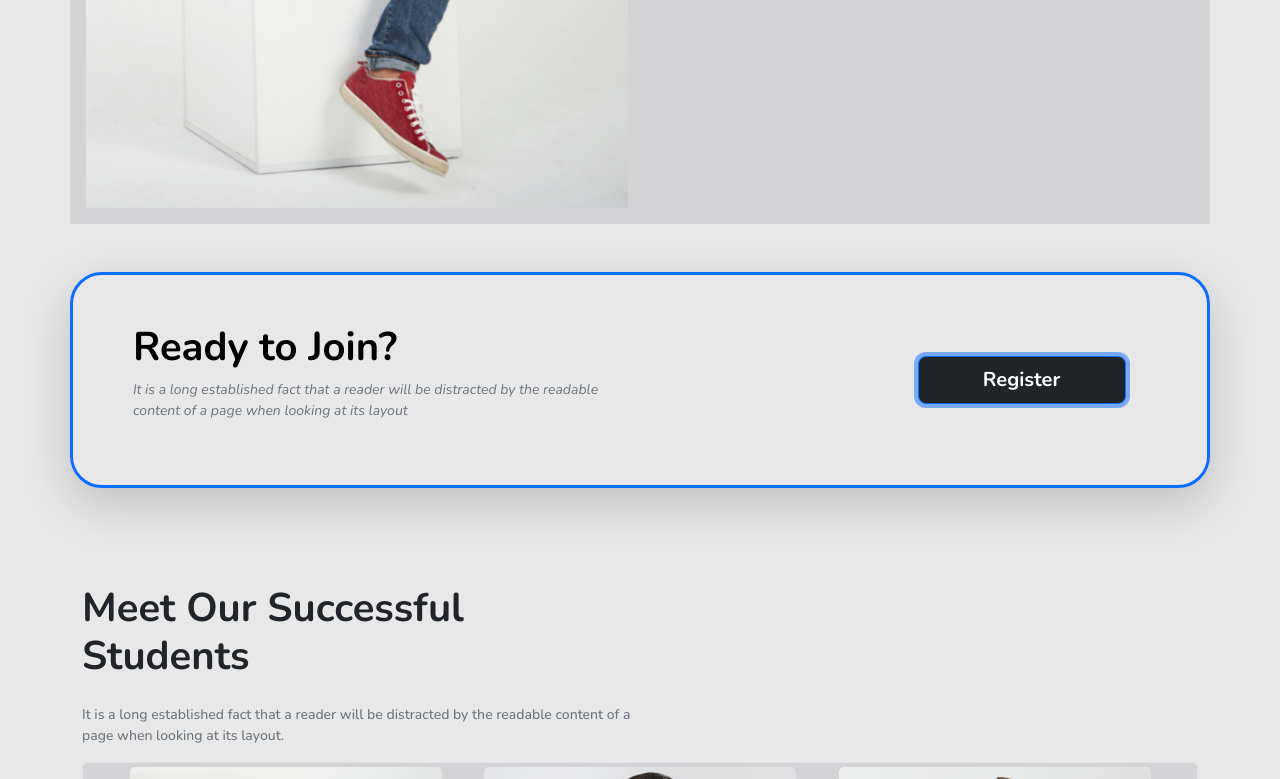
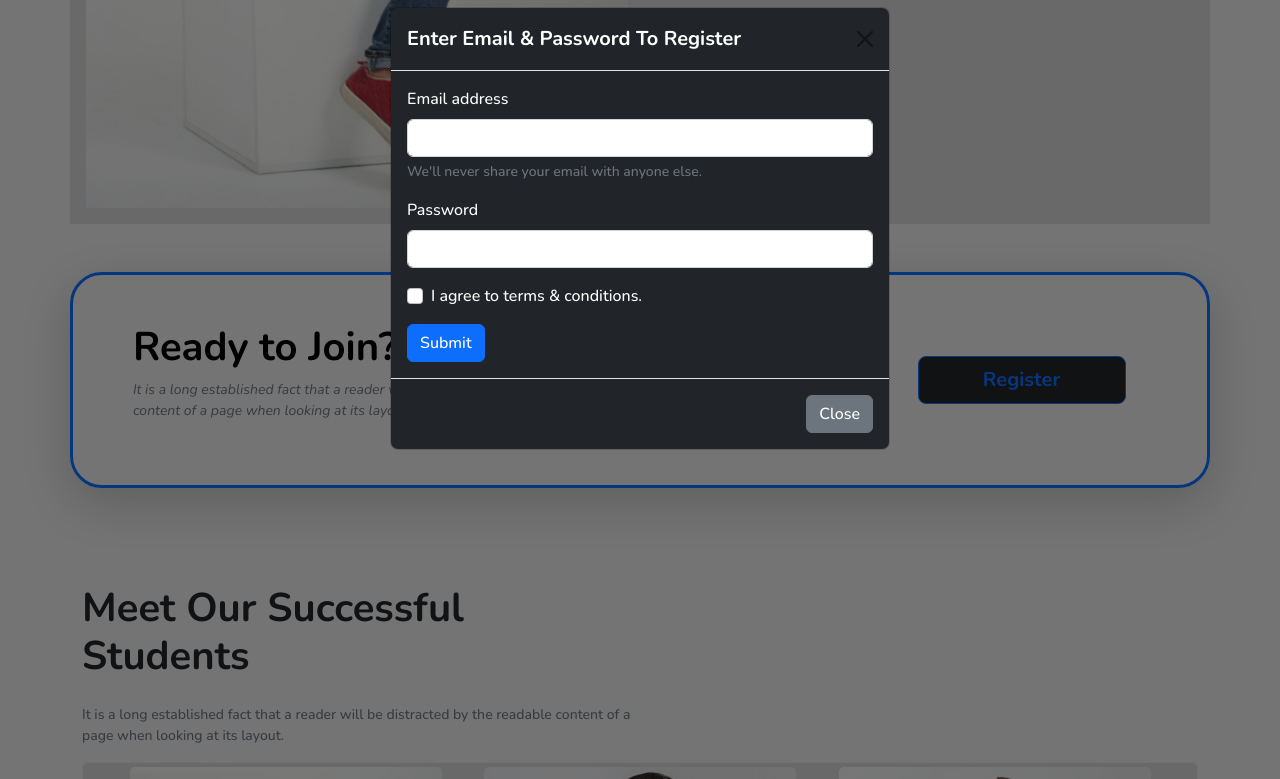
Before and after one commit to fzsf163/learn-tech, a plain HTML site: page index.html in a window 1280 px wide. Both pictures are taken after a click on the button "Register". Shown: the part 2295-3074 px from the top of the page. Drawn offline with nearby package versions, Linux system fonts and the light colour scheme; a web font is replaced by a local one.

Commit message:
modal added

```diff
--- a/index.html
+++ b/index.html
@@ -268,7 +268,41 @@
                         readable content of a page when looking at its layout</p>
                 </div>
                 <div class="w-25">
-                    <button class="btn btn-outline-primary bg-dark btn-lg w-75 fw-bolder">Register</button>
+                    <button type="button" class="btn btn-outline-primary bg-dark btn-lg w-75 fw-bolder" data-bs-toggle="modal" data-bs-target="#exampleModal">Register</button>
+                </div>
+            </div>
+
+            <!-- Modal -->
+            <div class="modal fade" id="exampleModal" tabindex="-1" aria-labelledby="exampleModalLabel"
+                aria-hidden="true">
+                <div class="modal-dialog">
+                    <div class="modal-content bg-dark text-white">
+                        <div class="modal-header">
+                            <h5 class="modal-title fw-bolder text-capitalize" id="exampleModalLabel">Enter Email & Password to register</h5>
+                            <button type="button" class="btn-close" data-bs-dismiss="modal" aria-label="Close"></button>
+                        </div>
+                        <div class="modal-body">
+                            <form>
+                                <div class="mb-3">
+                                  <label for="exampleInputEmail1" class="form-label">Email address</label>
+                                  <input type="email" class="form-control" id="exampleInputEmail1" aria-describedby="emailHelp">
+                                  <div id="emailHelp" class="form-text">We'll never share your email with anyone else.</div>
+                                </div>
+                                <div class="mb-3">
+                                  <label for="exampleInputPassword1" class="form-label">Password</label>
+                                  <input type="password" class="form-control" id="exampleInputPassword1">
+                                </div>
+                                <div class="mb-3 form-check">
+                                  <input type="checkbox" class="form-check-input" id="exampleCheck1">
+                                  <label class="form-check-label" for="exampleCheck1">I agree to terms & conditions.</label>
+                                </div>
+                                <button type="submit" class="btn btn-primary">Submit</button>
+                              </form>
+                        </div>
+                        <div class="modal-footer">
+                            <button type="button" class="btn btn-secondary" data-bs-dismiss="modal">Close</button>
+                        </div>
+                    </div>
                 </div>
             </div>
         </section>
@@ -654,21 +688,23 @@
         </div>
         <div>
             <p><a href="#" class="text-decoration-none text-info">Privacy Ploicy</a> <span class="text-white">|</span>
-                <a href="#" class="text-decoration-none text-info">Terms of use</a></p>
+                <a href="#" class="text-decoration-none text-info">Terms of use</a>
+            </p>
         </div>
 
         <div class="d-flex justify-content-around w-25">
             <!-- facebook -->
             <div>
-                <a href="https://facebook.com" target="_blank"><svg xmlns="http://www.w3.org/2000/svg" width="16" height="16" fill="white" class="bi bi-facebook"
-                    viewBox="0 0 16 16">
+                <a href="https://facebook.com" target="_blank"><svg xmlns="http://www.w3.org/2000/svg" width="16"
+                        height="16" fill="white" class="bi bi-facebook" viewBox="0 0 16 16">
                         <path
                             d="M16 8.049c0-4.446-3.582-8.05-8-8.05C3.58 0-.002 3.603-.002 8.05c0 4.017 2.926 7.347 6.75 7.951v-5.625h-2.03V8.05H6.75V6.275c0-2.017 1.195-3.131 3.022-3.131.876 0 1.791.157 1.791.157v1.98h-1.009c-.993 0-1.303.621-1.303 1.258v1.51h2.218l-.354 2.326H9.25V16c3.824-.604 6.75-3.934 6.75-7.951z" />
                     </svg></a>
             </div>
             <!-- twitter -->
             <div>
-                <a href="http://twitter.com" target="_blank" rel="noopener noreferrer"><svg xmlns="http://www.w3.org/2000/svg" width="16" height="16" fill="white" class="bi bi-twitter"
+                <a href="http://twitter.com" target="_blank" rel="noopener noreferrer"><svg
+                        xmlns="http://www.w3.org/2000/svg" width="16" height="16" fill="white" class="bi bi-twitter"
                         viewBox="0 0 16 16">
                         <path
                             d="M5.026 15c6.038 0 9.341-5.003 9.341-9.334 0-.14 0-.282-.006-.422A6.685 6.685 0 0 0 16 3.542a6.658 6.658 0 0 1-1.889.518 3.301 3.301 0 0 0 1.447-1.817 6.533 6.533 0 0 1-2.087.793A3.286 3.286 0 0 0 7.875 6.03a9.325 9.325 0 0 1-6.767-3.429 3.289 3.289 0 0 0 1.018 4.382A3.323 3.323 0 0 1 .64 6.575v.045a3.288 3.288 0 0 0 2.632 3.218 3.203 3.203 0 0 1-.865.115 3.23 3.23 0 0 1-.614-.057 3.283 3.283 0 0 0 3.067 2.277A6.588 6.588 0 0 1 .78 13.58a6.32 6.32 0 0 1-.78-.045A9.344 9.344 0 0 0 5.026 15z" />
@@ -676,18 +712,22 @@
             </div>
             <!-- linkdin -->
             <div>
-                <a href="http://linkdin.com" target="_blank" rel="noopener noreferrer"><svg xmlns="http://www.w3.org/2000/svg" width="16" height="16" fill="white" class="bi bi-linkedin"
+                <a href="http://linkdin.com" target="_blank" rel="noopener noreferrer"><svg
+                        xmlns="http://www.w3.org/2000/svg" width="16" height="16" fill="white" class="bi bi-linkedin"
                         viewBox="0 0 16 16">
                         <path
-                        d="M0 1.146C0 .513.526 0 1.175 0h13.65C15.474 0 16 .513 16 1.146v13.708c0 .633-.526 1.146-1.175 1.146H1.175C.526 16 0 15.487 0 14.854V1.146zm4.943 12.248V6.169H2.542v7.225h2.401zm-1.2-8.212c.837 0 1.358-.554 1.358-1.248-.015-.709-.52-1.248-1.342-1.248-.822 0-1.359.54-1.359 1.248 0 .694.521 1.248 1.327 1.248h.016zm4.908 8.212V9.359c0-.216.016-.432.08-.586.173-.431.568-.878 1.232-.878.869 0 1.216.662 1.216 1.634v3.865h2.401V9.25c0-2.22-1.184-3.252-2.764-3.252-1.274 0-1.845.7-2.165 1.193v.025h-.016a5.54 5.54 0 0 1 .016-.025V6.169h-2.4c.03.678 0 7.225 0 7.225h2.4z" /></a>
+                            d="M0 1.146C0 .513.526 0 1.175 0h13.65C15.474 0 16 .513 16 1.146v13.708c0 .633-.526 1.146-1.175 1.146H1.175C.526 16 0 15.487 0 14.854V1.146zm4.943 12.248V6.169H2.542v7.225h2.401zm-1.2-8.212c.837 0 1.358-.554 1.358-1.248-.015-.709-.52-1.248-1.342-1.248-.822 0-1.359.54-1.359 1.248 0 .694.521 1.248 1.327 1.248h.016zm4.908 8.212V9.359c0-.216.016-.432.08-.586.173-.431.568-.878 1.232-.878.869 0 1.216.662 1.216 1.634v3.865h2.401V9.25c0-2.22-1.184-3.252-2.764-3.252-1.274 0-1.845.7-2.165 1.193v.025h-.016a5.54 5.54 0 0 1 .016-.025V6.169h-2.4c.03.678 0 7.225 0 7.225h2.4z" />
+                </a>
                 </svg>
             </div>
             <!-- youtube -->
             <div>
-                <a href="http://youtube.com" target="_blank" rel="noopener noreferrer"><svg xmlns="http://www.w3.org/2000/svg" width="20" height="20" fill="white" class="bi bi-youtube"
+                <a href="http://youtube.com" target="_blank" rel="noopener noreferrer"><svg
+                        xmlns="http://www.w3.org/2000/svg" width="20" height="20" fill="white" class="bi bi-youtube"
                         viewBox="0 0 16 16">
                         <path
-                        d="M8.051 1.999h.089c.822.003 4.987.033 6.11.335a2.01 2.01 0 0 1 1.415 1.42c.101.38.172.883.22 1.402l.01.104.022.26.008.104c.065.914.073 1.77.074 1.957v.075c-.001.194-.01 1.108-.082 2.06l-.008.105-.009.104c-.05.572-.124 1.14-.235 1.558a2.007 2.007 0 0 1-1.415 1.42c-1.16.312-5.569.334-6.18.335h-.142c-.309 0-1.587-.006-2.927-.052l-.17-.006-.087-.004-.171-.007-.171-.007c-1.11-.049-2.167-.128-2.654-.26a2.007 2.007 0 0 1-1.415-1.419c-.111-.417-.185-.986-.235-1.558L.09 9.82l-.008-.104A31.4 31.4 0 0 1 0 7.68v-.123c.002-.215.01-.958.064-1.778l.007-.103.003-.052.008-.104.022-.26.01-.104c.048-.519.119-1.023.22-1.402a2.007 2.007 0 0 1 1.415-1.42c.487-.13 1.544-.21 2.654-.26l.17-.007.172-.006.086-.003.171-.007A99.788 99.788 0 0 1 7.858 2h.193zM6.4 5.209v4.818l4.157-2.408L6.4 5.209z" /></a>
+                            d="M8.051 1.999h.089c.822.003 4.987.033 6.11.335a2.01 2.01 0 0 1 1.415 1.42c.101.38.172.883.22 1.402l.01.104.022.26.008.104c.065.914.073 1.77.074 1.957v.075c-.001.194-.01 1.108-.082 2.06l-.008.105-.009.104c-.05.572-.124 1.14-.235 1.558a2.007 2.007 0 0 1-1.415 1.42c-1.16.312-5.569.334-6.18.335h-.142c-.309 0-1.587-.006-2.927-.052l-.17-.006-.087-.004-.171-.007-.171-.007c-1.11-.049-2.167-.128-2.654-.26a2.007 2.007 0 0 1-1.415-1.419c-.111-.417-.185-.986-.235-1.558L.09 9.82l-.008-.104A31.4 31.4 0 0 1 0 7.68v-.123c.002-.215.01-.958.064-1.778l.007-.103.003-.052.008-.104.022-.26.01-.104c.048-.519.119-1.023.22-1.402a2.007 2.007 0 0 1 1.415-1.42c.487-.13 1.544-.21 2.654-.26l.17-.007.172-.006.086-.003.171-.007A99.788 99.788 0 0 1 7.858 2h.193zM6.4 5.209v4.818l4.157-2.408L6.4 5.209z" />
+                </a>
                 </svg>
             </div>
         </div>
```
Lines whose indentation alone changed are shown as unchanged.
